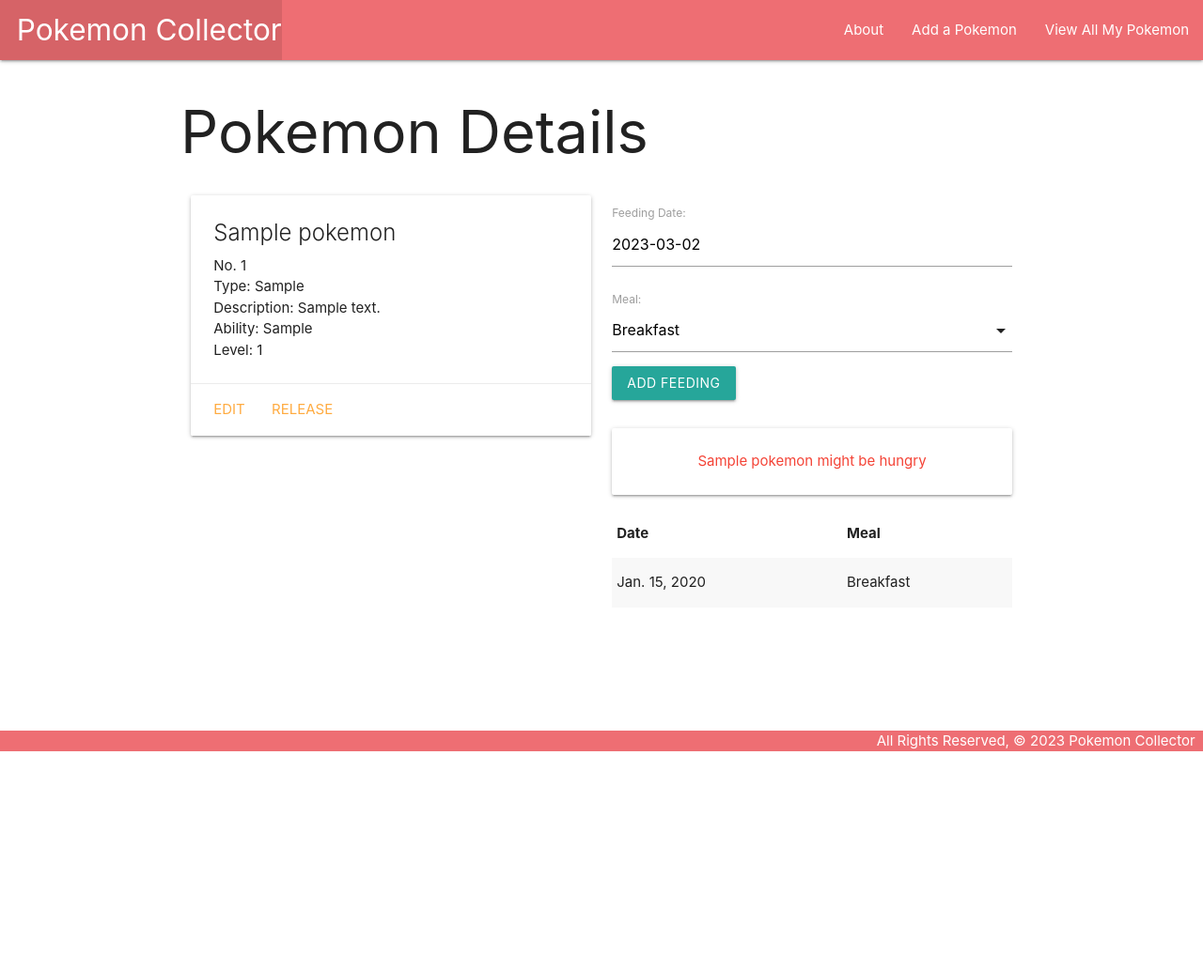
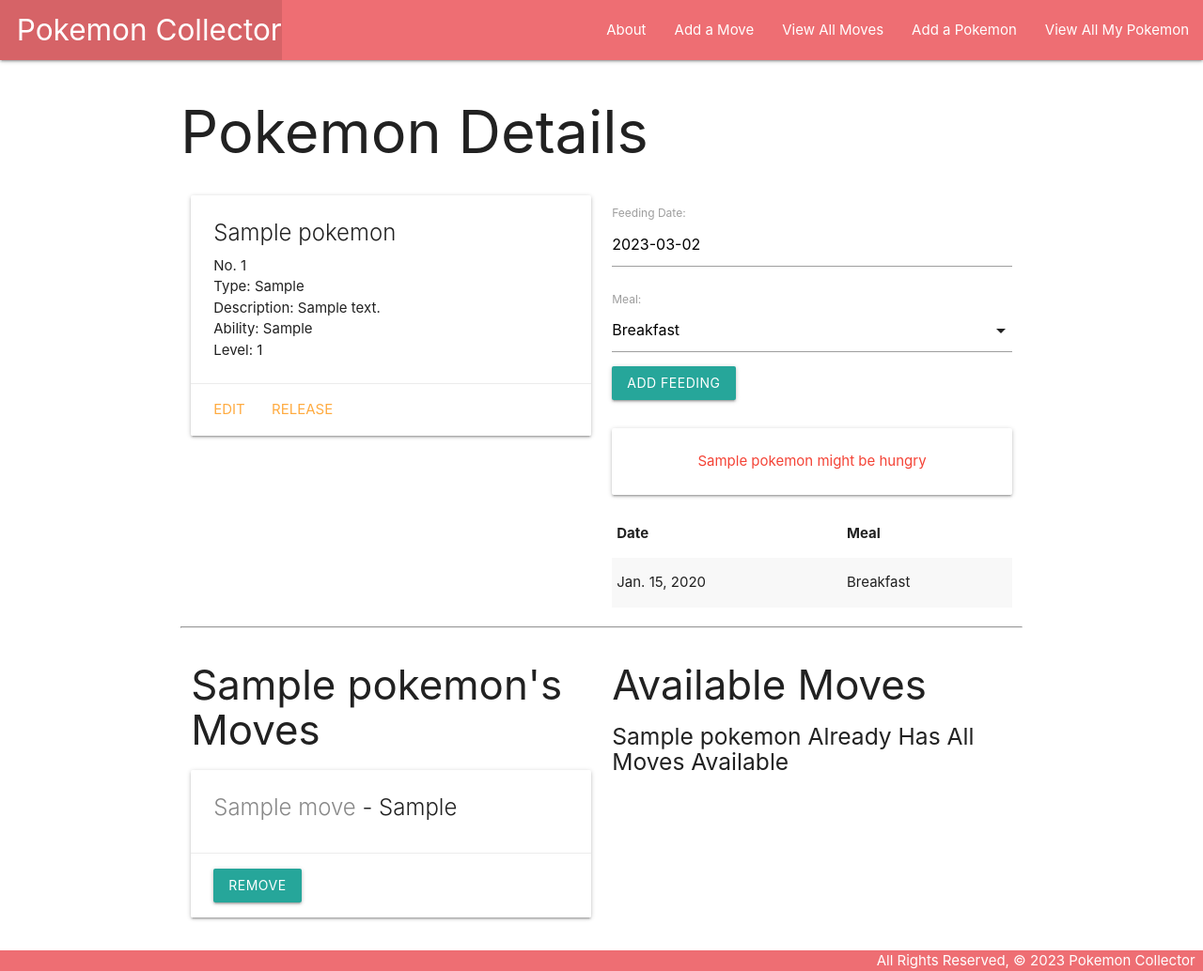
Before and after one commit to DiegoParanha/Pokemon-collector, a Django app: page /pokemons/1/ in a window 1280 px wide. Shown: the whole page at 94% size. Before the commit the page ends 800 px from the top, so only its background shows below. Run offline with Django 4.2, Linux system fonts and the light colour scheme; tables that the repository leaves empty hold one stand-in row (values such as "Sample post").

Commit message:
able to add moves and add those moves on to any pokemon

```diff
--- a/main_app/admin.py
+++ b/main_app/admin.py
@@ -1,7 +1,9 @@
 from django.contrib import admin
-from .models import Pokemon, Feeding
+from .models import Pokemon, Feeding, Move
 
 # Register your models here.
 admin.site.register(Pokemon)
 
 admin.site.register(Feeding)
+
+admin.site.register(Move)
--- a/main_app/models.py
+++ b/main_app/models.py
@@ -9,6 +9,16 @@ MEALS = (
 )
 
 # Create your models here.
+class Move(models.Model):
+    name = models.CharField(max_length=50)
+    type = models.CharField(max_length=20)
+    color = models.CharField(max_length=20)
+
+    def __str__(self):
+        return self.name
+    def get_absolute_url(self):
+        return reverse('moves_detail', kwargs={'pk': self.id})
+
 
 class Pokemon(models.Model):
     name = models.CharField(max_length=100)
@@ -17,6 +27,7 @@ class Pokemon(models.Model):
     description = models.TextField(max_length=250)
     ability = models.CharField(max_length=100)
     level = models.IntegerField()
+    moves = models.ManyToManyField(Move)
 
     def __str__(self):
         return f'{self.name} ({self.id})'
@@ -35,7 +46,10 @@ class Feeding(models.Model):
         default=MEALS[0][0]
         )
 
-    pokemon = models.ForeignKey(Pokemon, on_delete=models.CASCADE)
+    pokemon = models.ForeignKey(
+        Pokemon,
+        on_delete=models.CASCADE
+    )
 
     def __str__(self):
         return f"{self.get_meal_display()} on {self.date}"
--- a/main_app/templates/base.html
+++ b/main_app/templates/base.html
@@ -20,6 +20,8 @@
         </ul>
         <ul class="right">
           <li><a href="{% url 'about' %}">About</a></li>
+          <li><a href="{% url 'moves_create' %}">Add a Move</a></li>
+          <li><a href="{% url 'moves_index' %}">View All Moves</a></li>
           <li><a href="{% url 'pokemons_create' %}">Add a Pokemon</a></li>
           <li><a href="{% url 'index' %}">View All My Pokemon</a></li>
         </ul>
--- a/main_app/templates/pokemons/detail.html
+++ b/main_app/templates/pokemons/detail.html
@@ -52,9 +52,57 @@
   </div>
 </div>
 
+<hr>
+<div class="row">
+  <div class="col s6">
+    <h3>{{ pokemon.name }}'s Moves</h3>
+    {% if pokemon.moves.count %}
+      {% for move in pokemon.moves.all %}
+        <div class="card">
+          <div class="card-content">
+            <span class="card-title">
+              <span style="color: {{ move.color }}">{{ move.name }}</span> - {{ move.type }}
+            </span>
+          </div>
+          <div class="card-action">
+            <form action="{% url 'unassoc_move' pokemon.id move.id %}" method="POST">
+              {% csrf_token %}
+              <button type="submit" class="btn">Remove</button>
+            </form>
+          </div>
+        </div>
+      {% endfor %}
+    {% else %}
+      <h5>No Moves</h5>
+    {% endif %}
+  </div>
+
+  <div class="col s6">
+    <h3>Available Moves</h3>
+    {% if moves.count %}
+      {% for move in moves.all %}
+        <div class="card">
+          <div class="card-content">
+            <span class="card-title">
+              <span style="color: {{ move.color }}">{{ move.name }}</span> - {{ move.type }}
+            </span>
+          </div>
+          <div class="card-action">
+            <form action="{% url 'assoc_move' pokemon.id move.id %}" method="POST">
+              {% csrf_token %}
+              <button type="submit" class="btn">Add</button>
+            </form>
+          </div>
+        </div>
+      {% endfor %}
+    {% else %}
+      <h5>{{pokemon.name}} Already Has All Moves Available</h5>
+    {% endif %}
+  </div>
+</div>
+
 <script>
   const dateEl = document.getElementById('id_date');
-  // M is Materialize's global variable
   M.Datepicker.init(dateEl, {
     format: 'yyyy-mm-dd',
     defaultDate: new Date(),
--- a/main_app/urls.py
+++ b/main_app/urls.py
@@ -10,4 +10,11 @@ urlpatterns = [
     path('pokemons/<int:pk>/update', views.PokemonUpdate.as_view(), name='pokemons_update'),
     path('pokemons/<int:pk>/delete', views.PokemonDelete.as_view(), name='pokemons_delete'),
     path('pokemons/<int:pokemon_id>/add_feeding', views.add_feeding, name='add_feeding'),
+    path('pokemons/<int:pokemon_id>/assoc_move/<int:move_id>/', views.assoc_move, name='assoc_move'),
+    path('pokemons/<int:pokemon_id>/unassoc_move/<int:move_id>/', views.unassoc_move, name='unassoc_move'),
+    path('moves/', views.MoveList.as_view(), name='moves_index'),
+    path('moves/<int:pk>/', views.MoveDetail.as_view(), name='moves_detail'),
+    path('moves/create/', views.MoveCreate.as_view(), name='moves_create'),
+    path('moves/<int:pk>/update/', views.MoveUpdate.as_view(), name='moves_update'),
+    path('moves/<int:pk>/delete/', views.MoveDelete.as_view(), name='moves_delete'),
 ]
--- a/main_app/views.py
+++ b/main_app/views.py
@@ -1,6 +1,7 @@
 from django.shortcuts import render, redirect
 from django.views.generic.edit import CreateView, UpdateView, DeleteView
-from.models import Pokemon
+from django.views.generic import ListView, DetailView
+from.models import Pokemon, Move
 from .forms import FeedingForm
 
 # pokemons = [
@@ -24,14 +25,17 @@ def pokemons_index(request):
 
 def pokemons_detail(request, pokemon_id):
    pokemon = Pokemon.objects.get(id=pokemon_id)
+   id_list = pokemon.moves.all().values_list('id')
+   moves_pokemon_doesnt_have = Move.objects.exclude(id__in=id_list)
    feeding_form = FeedingForm()
    return render(request, 'pokemons/detail.html', {
-      'pokemon': pokemon, 'feeding_form': feeding_form
+      'pokemon': pokemon, 'feeding_form': feeding_form,
+      'moves': moves_pokemon_doesnt_have
    })
 
 class PokemonCreate(CreateView):
    model = Pokemon
-   fields = '__all__'
+   fields = ['name', 'number', 'type', 'description', 'ability', 'level']
 
 class PokemonUpdate(UpdateView):
    model = Pokemon
@@ -48,3 +52,29 @@ def add_feeding(request, pokemon_id):
     new_feeding.pokemon_id = pokemon_id
     new_feeding.save()
   return redirect('detail', pokemon_id=pokemon_id)
+
+class MoveList(ListView):
+   model = Move
+
+class MoveDetail(DetailView):
+   model = Move
+
+class MoveCreate(CreateView):
+  model = Move
+  fields = '__all__'
+
+class MoveUpdate(UpdateView):
+  model = Move
+  fields = ['name', 'type', 'color']
+
+class MoveDelete(DeleteView):
+  model = Move
+  success_url = '/moves'
+
+def assoc_move(request, pokemon_id, move_id):
+  Pokemon.objects.get(id=pokemon_id).moves.add(move_id)
+  return redirect('detail', pokemon_id=pokemon_id)
+
+def unassoc_move(request, pokemon_id, move_id):
+  Pokemon.objects.get(id=pokemon_id).moves.remove(move_id)
+  return redirect('detail', pokemon_id=pokemon_id)
```
Also changed, not shown: main_app/templates/main_app/move_confirm_delete.html (added, +13 -0 lines), main_app/templates/main_app/move_detail.html (added, +21 -0 lines), main_app/templates/main_app/move_form.html (added, +19 -0 lines), main_app/templates/main_app/move_list.html (added, +18 -0 lines), main_app/migrations/0004_move_pokemon_moves.py (added).
